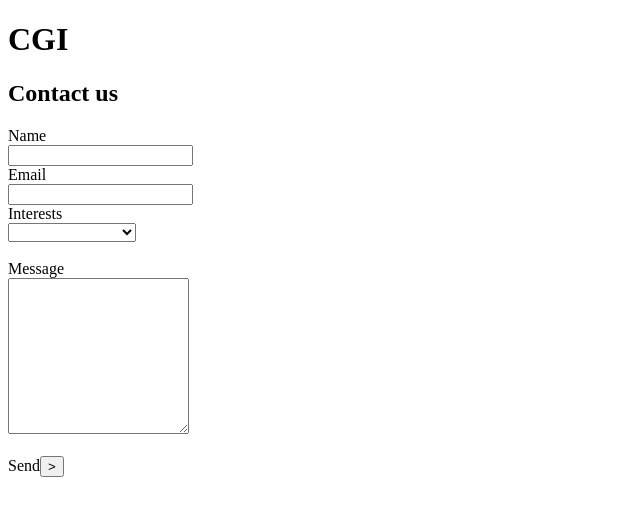
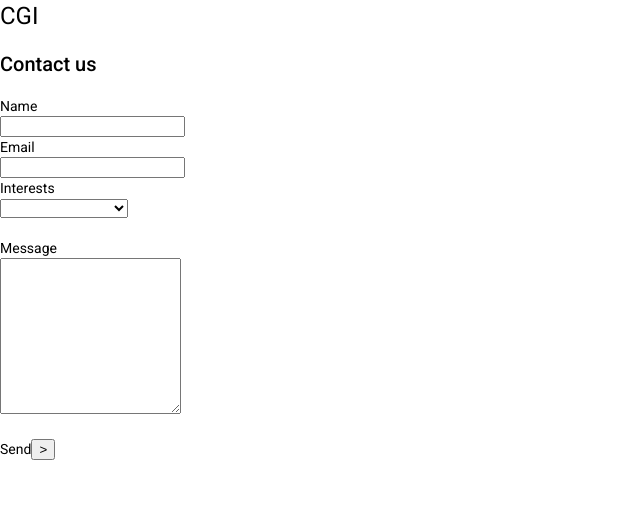
Before and after one commit to roalv7/recrutamento-frontend, an Angular app: page / in a window 1280 px wide. Shown: the top 516 px of the page, without its empty margins (0-640 px from the left). Built offline with nearby package versions, Linux system fonts and the light colour scheme.

Commit message:
Add angular.io

```diff
--- a/angular.json
+++ b/angular.json
@@ -31,6 +31,7 @@
               "src/assets"
             ],
             "styles": [
+              "./node_modules/@angular/material/prebuilt-themes/purple-green.css",
               "src/styles.scss"
             ],
             "scripts": []
@@ -99,6 +100,7 @@
               "src/assets"
             ],
             "styles": [
+              "./node_modules/@angular/material/prebuilt-themes/purple-green.css",
               "src/styles.scss"
             ],
             "scripts": []
--- a/package.json
+++ b/package.json
@@ -11,10 +11,12 @@
   "private": true,
   "dependencies": {
     "@angular/animations": "~13.2.0",
+    "@angular/cdk": "^13.2.3",
     "@angular/common": "~13.2.0",
     "@angular/compiler": "~13.2.0",
     "@angular/core": "~13.2.0",
     "@angular/forms": "~13.2.0",
+    "@angular/material": "^13.2.3",
     "@angular/platform-browser": "~13.2.0",
     "@angular/platform-browser-dynamic": "~13.2.0",
     "@angular/router": "~13.2.0",
--- a/src/app/app.module.ts
+++ b/src/app/app.module.ts
@@ -8,6 +8,7 @@
 import { ButtonInputComponent } from './components/button-input/button-input.component';
 import { FormPageComponent } from './pages/form-page/form-page.component';
 import { TextInputComponent } from './components/text-input/text-input.component';
+import { BrowserAnimationsModule } from '@angular/platform-browser/animations';
 
 
 @NgModule({
@@ -22,7 +23,8 @@
   ],
   imports: [
     BrowserModule,
-    AppRoutingModule
+    AppRoutingModule,
+    BrowserAnimationsModule
   ],
   providers: [],
   bootstrap: [AppComponent]
--- a/src/index.html
+++ b/src/index.html
@@ -6,8 +6,11 @@
   <base href="/">
   <meta name="viewport" content="width=device-width, initial-scale=1">
   <link rel="icon" type="image/x-icon" href="favicon.ico">
+  <link rel="preconnect" href="https://fonts.gstatic.com">
+  <link href="https://fonts.googleapis.com/css2?family=Roboto:wght@300;400;500&display=swap" rel="stylesheet">
+  <link href="https://fonts.googleapis.com/icon?family=Material+Icons" rel="stylesheet">
 </head>
-<body>
+<body class="mat-typography">
   <app-root></app-root>
 </body>
 </html>
--- a/src/styles.scss
+++ b/src/styles.scss
@@ -1 +1,4 @@
 /* You can add global styles to this file, and also import other style files */
+
+html, body { height: 100%; }
+body { margin: 0; font-family: Roboto, "Helvetica Neue", sans-serif; }
```
Also changed, not shown: 1 other file (tests, documents, lock files or other folders).
